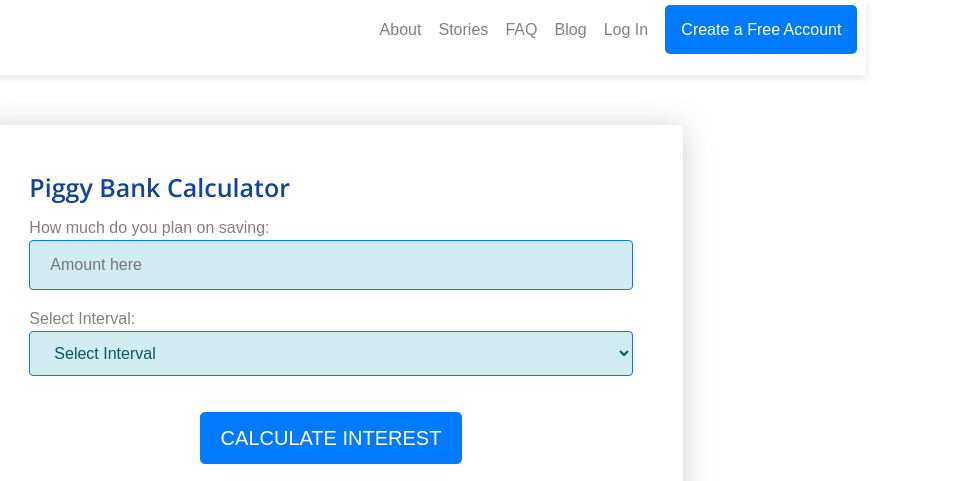
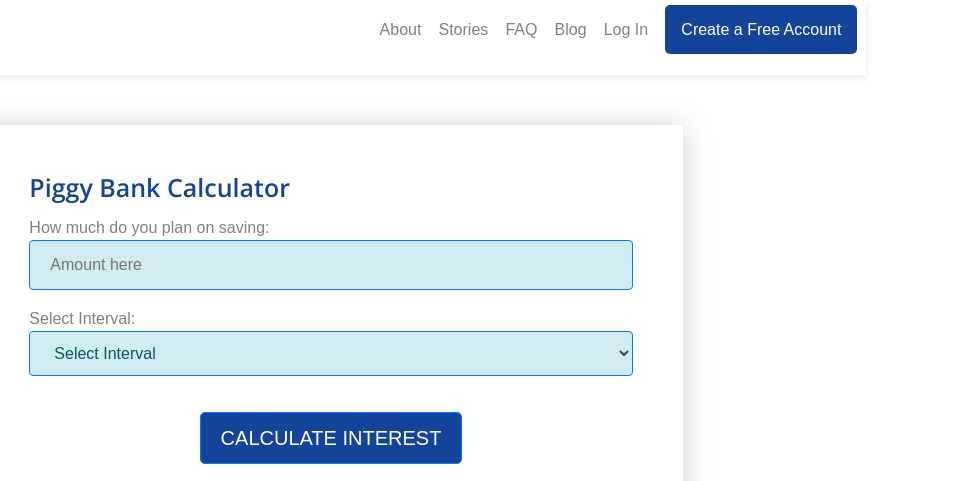
Before and after one commit to proxy6/piggyvest_calculator, a plain HTML site: page index.html in a window 1280 px wide. Shown: the top 481 px of the page, 309-1280 px from the left. Drawn offline with nearby package versions, Linux system fonts and the light colour scheme.

Commit message:
fixed the colour scheme

```diff
--- a/index.html
+++ b/index.html
@@ -36,7 +36,7 @@
                 <a href="#" class="menu-link">Log In</a>
               </li>
               <li class="menu-list">
-                <a href="#" class="menu-link signup-btn p-3 mb-2 bg-primary text-white">Create a Free Account</a>
+                <a href="#" class="menu-link signup-btn p-3 mb-2 text-white" style="background:#144499">Create a Free Account</a>
               </li>
             </ul>
           </nav>
@@ -122,7 +122,7 @@
                     <option value="4">4 weeks</option>
                     </select>
                  </div>
-                 <button id="calcButton"  class="btn btn-primary btn-lg" style="margin: 20px; padding:10px 20px;">Calculate interest</button>
+                 <button id="calcButton"  class="btn btn-primary btn-lg" style="margin: 20px; padding:10px 20px; background: #144499;">Calculate interest</button>
                  <div class="row">
                   <div class="col-md-6 mb-3">
                       <div class="col-12 card">
```
